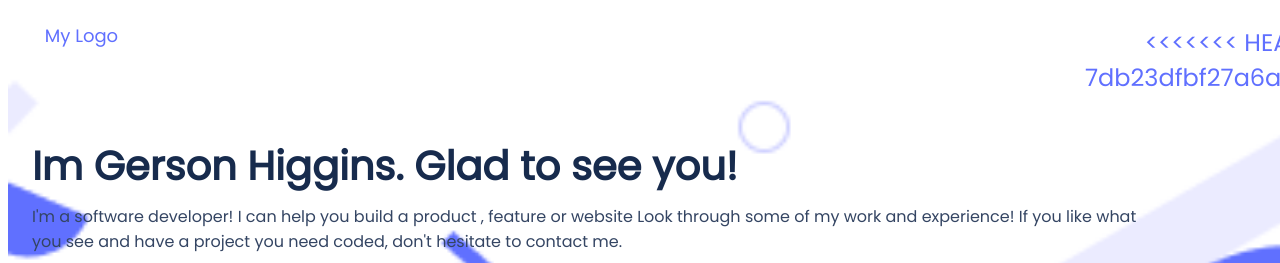
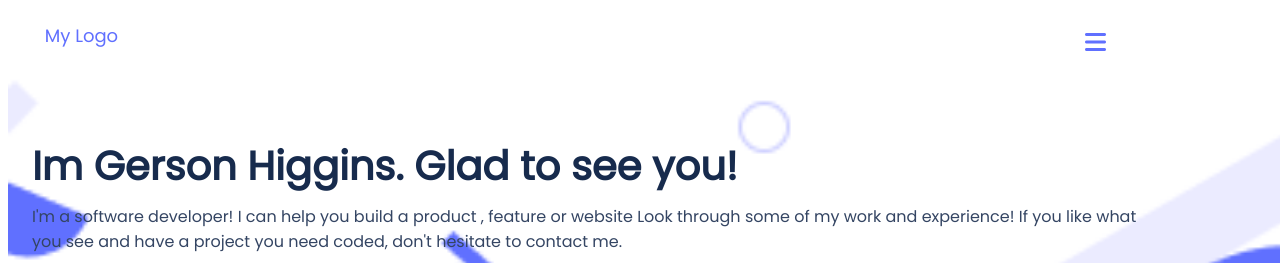
Before and after one commit to gersonhiggins/MobileLandPage, a plain HTML site: page index.html in a window 1280 px wide. Shown: the top 263 px of the page. Drawn offline with Linux system fonts and the light colour scheme.

Commit message:
fix hmtl

```diff
--- a/index.html
+++ b/index.html
@@ -17,11 +17,7 @@
         </div>
         <div class="menuhover">
             <button>
-<<<<<<< HEAD
                  <i class="fa-solid fa-bars"></i>
-=======
-                 <i class="fa-solid fa-bars" style="font-size: 24px;"></i>
->>>>>>> 7db23dfbf27a6a4879179775d9e3bc7b92313587
             </button>
         </div>
     </div>
```
